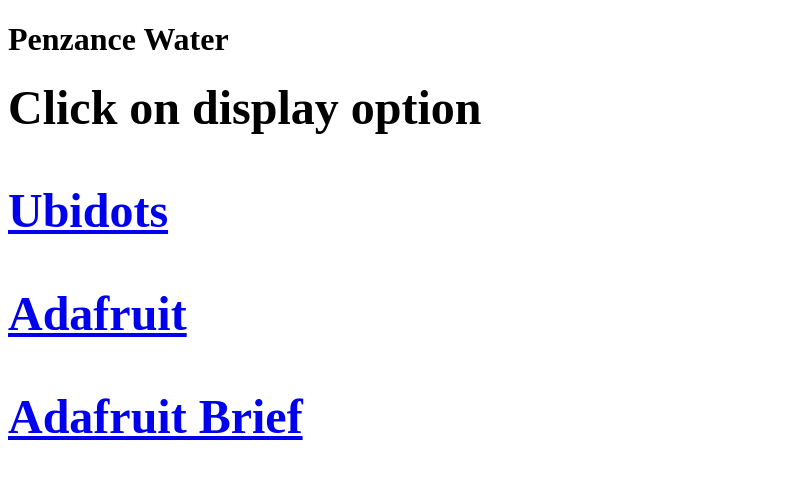
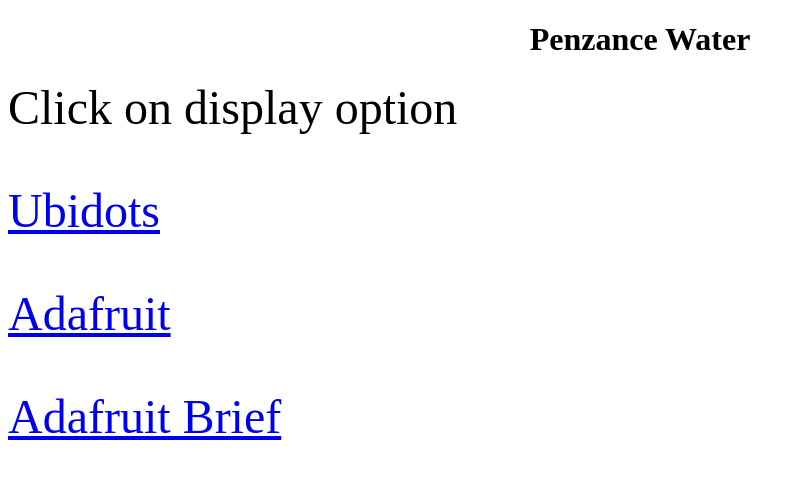
Before and after one commit to bth006/bth006.github.io, a plain HTML site: page index.html in a window 1280 px wide. Shown: the whole page, without its empty margins (0-805 px from the left). Drawn offline with Linux system fonts and the light colour scheme.

Commit message:
Update index.html

```diff
--- a/index.html
+++ b/index.html
@@ -2,7 +2,7 @@
 <!DOCTYPE html>
 <html>
 <body>
-<h1><b>Penzance Water</h1>
+<h1 align="center">Penzance Water</h1>
 <p></p>
 <font size="20">
 <a>Click on display option</a>
```
